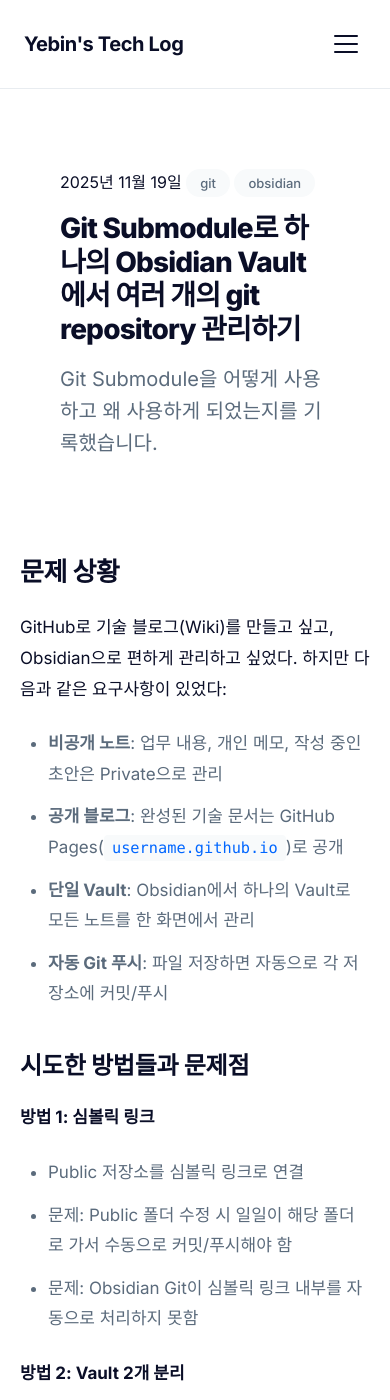
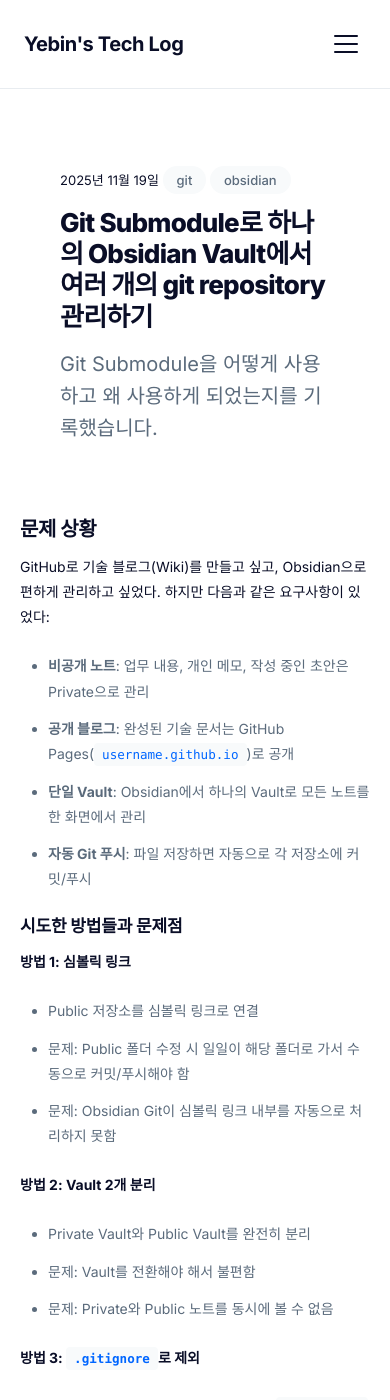
Before and after one commit to yebinable/yebinable.github.io, a Jekyll site: the page built from _posts/2025-11-19-git-submodule.md, in a window 390 px wide and 1400 px high. Built offline with Jekyll 4.4.1, drawn with Linux system fonts in a browser that asks for light colours.

Commit message:
fix: 모바일 폰트 크기 최적화
- 768px 이하: body 14px, h1 24px, h2 22px, content 15px
- 480px 이하: body 13px, h1 22px, h2 20px, content 14px
- 모바일에서 과도하게 큰 폰트 크기 조정
- h1~h4 모든 헤딩 크기 축소

```diff
--- a/assets/css/main.css
+++ b/assets/css/main.css
@@ -878,6 +878,10 @@
    Responsive
    =================================== */
 @media (max-width: 768px) {
+  body {
+    font-size: 14px;
+  }
+
   .nav-menu {
     display: none;
     position: fixed;
@@ -974,7 +978,7 @@
   }
 
   .post-content {
-    font-size: 17px;
+    font-size: 15px;
     min-width: 0;
     max-width: 100%;
   }
@@ -987,8 +991,24 @@
     padding-right: 20px;
   }
 
+  .post-content h1 {
+    font-size: 24px;
+    margin: 32px 0 16px;
+  }
+
   .post-content h2 {
-    font-size: 26px;
+    font-size: 22px;
+    margin: 28px 0 14px;
+  }
+
+  .post-content h3 {
+    font-size: 18px;
+    margin: 24px 0 12px;
+  }
+
+  .post-content h4 {
+    font-size: 16px;
+    margin: 20px 0 10px;
   }
 
   .footer-content {
@@ -1002,15 +1022,43 @@
 }
 
 @media (max-width: 480px) {
+  body {
+    font-size: 13px;
+  }
+
   .hero-title {
-    font-size: 28px;
+    font-size: 26px;
   }
 
   .post-item-title {
-    font-size: 20px;
+    font-size: 18px;
   }
 
   .post-title {
-    font-size: 28px;
+    font-size: 26px;
+  }
+
+  .post-content {
+    font-size: 14px;
+  }
+
+  .post-content h1 {
+    font-size: 22px;
+    margin: 28px 0 14px;
+  }
+
+  .post-content h2 {
+    font-size: 20px;
+    margin: 24px 0 12px;
+  }
+
+  .post-content h3 {
+    font-size: 17px;
+    margin: 20px 0 10px;
+  }
+
+  .post-content h4 {
+    font-size: 15px;
+    margin: 16px 0 8px;
   }
 }
```
